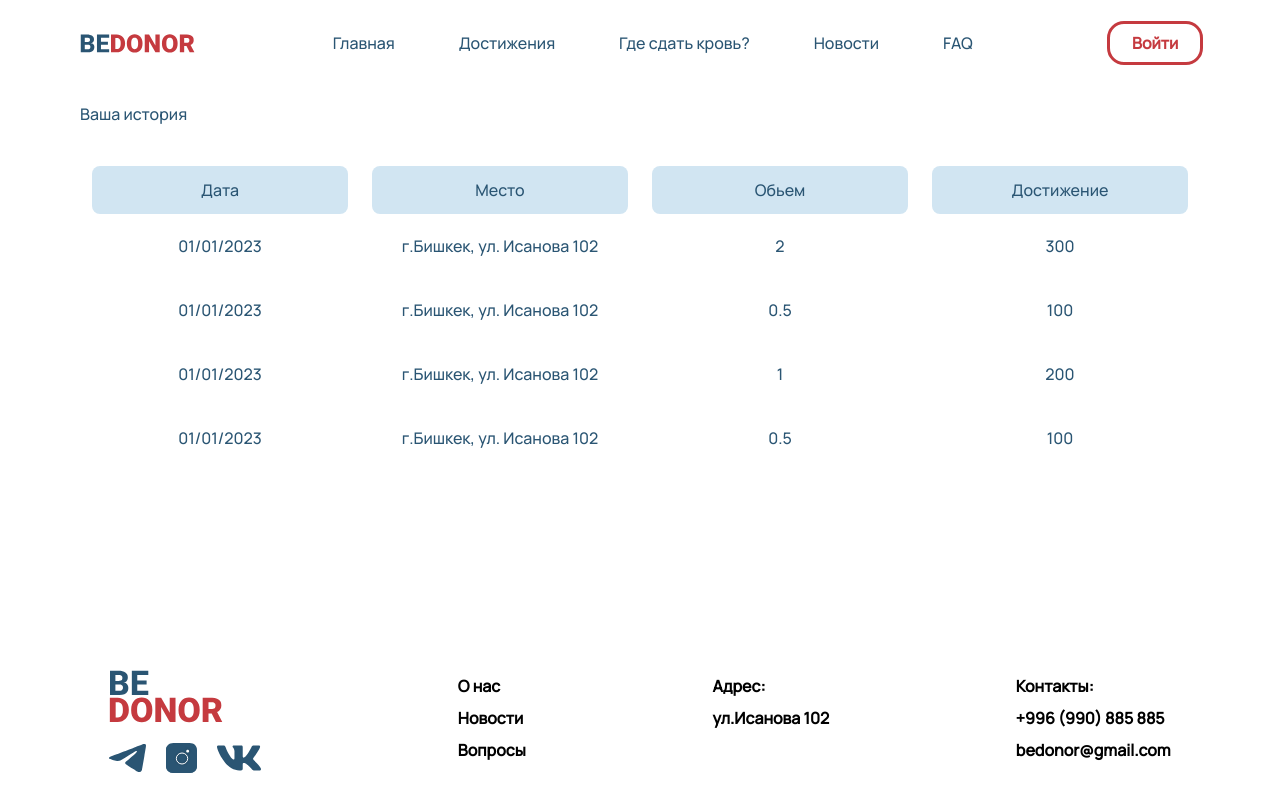
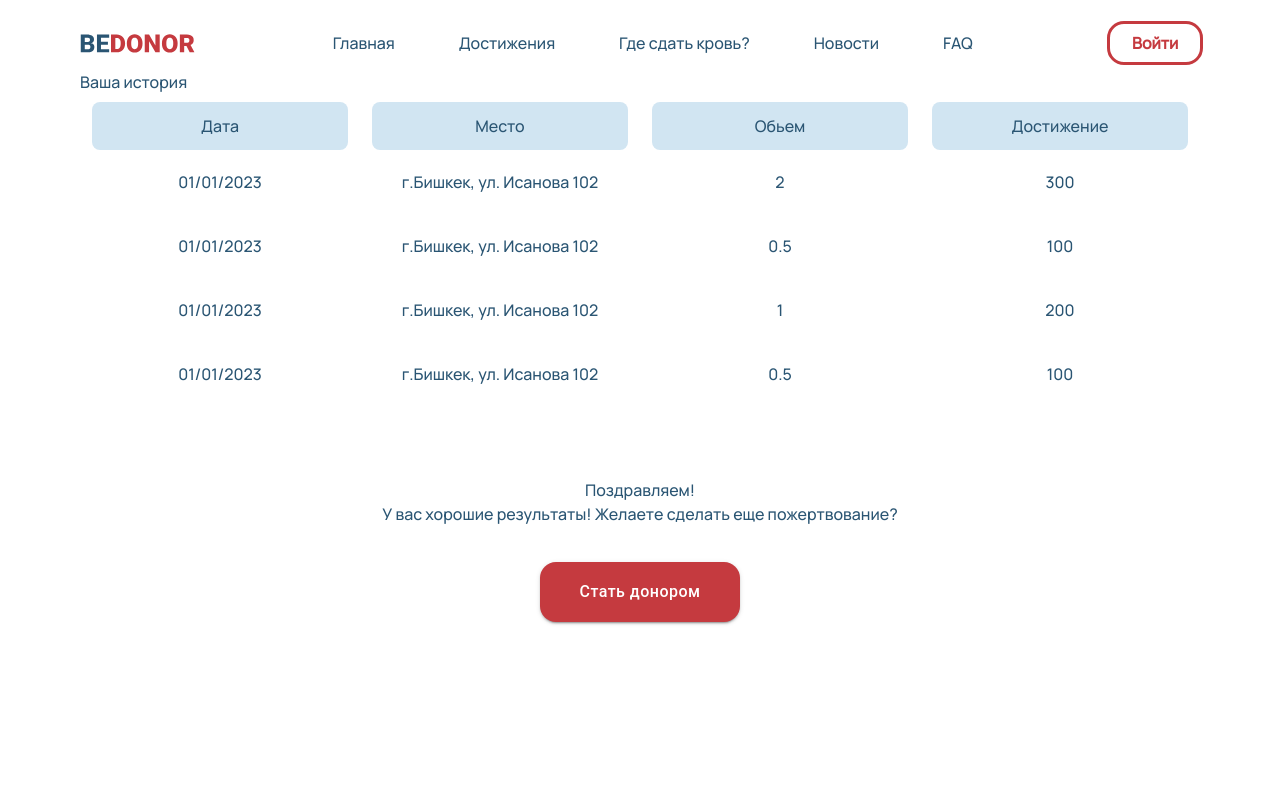
Before and after one commit to jantay04/bedonor, a React (Create React App) app: page /history in a window 1280 px wide. Shown: the top 797 px of the page. Built offline with nearby package versions, Linux system fonts and the light colour scheme.

Commit message:
button added in HistoryPage

```diff
--- a/src/pages/HistoryPage/index.tsx
+++ b/src/pages/HistoryPage/index.tsx
@@ -1,5 +1,6 @@
 import React from "react";
 import MainLayout from "../../components/Layout/MainLayout";
+import { Button } from "@mui/material";
 
 type Props = {};
 const HistoryPage = (props: Props) => {
@@ -36,8 +37,8 @@ const HistoryPage = (props: Props) => {
 
   return (
     <MainLayout>
-      <div className="container mx-auto">
-        <h5 className="mx-auto my-10 text-[#2A5573]">Ваша история</h5>
+      <div className="container mx-auto max-sm:flex-col justify-center items-center">
+        <h5 className="mx-auto my-10 text-[#2A5573] sm:my-2">Ваша история</h5>
         <div className="">
             <div className="grid grid-cols-4 text-center text-[#2A5573]">
               <p className="bg-[#D1E5F2] rounded-lg p-3 mx-3">Дата</p>
@@ -55,6 +56,11 @@ const HistoryPage = (props: Props) => {
                 </div>
               ))}
           </div>
+          <div className="container mx-auto pt-8 text-center items-center my-10 text-[#2A5573]">
+          <h5>Поздравляем!</h5>
+          <p>У вас хорошие результаты! Желаете сделать еще пожертвование?</p>
+          <Button variant="contained" color="secondary" size="large" sx={{ textTransform: "none", marginTop: '36px', borderRadius: '16px', fontSize: '16px', padding: '16px 40px' }}>Стать донором</Button>
+          </div>
       </div>
     </MainLayout>
   );
```
